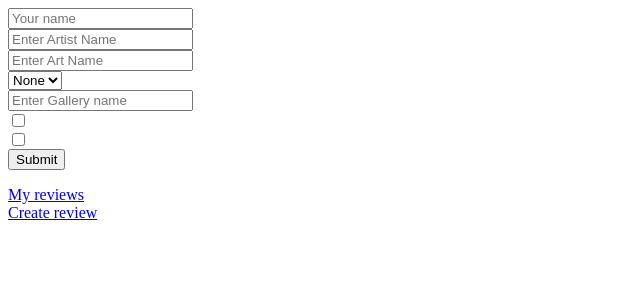
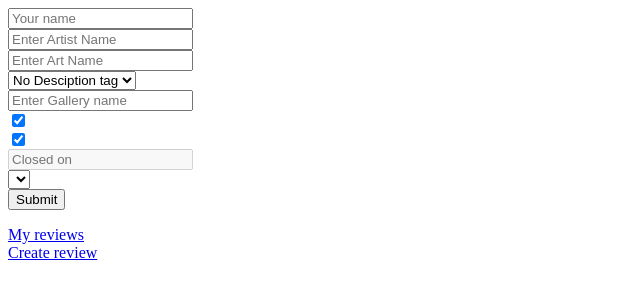
Before and after one commit to Arteur/arteur, a website: page views/review.html in a window 1280 px wide. Shown: the whole page, without its empty margins (0-640 px from the left). Drawn offline with nearby package versions, Linux system fonts and the light colour scheme; files that its build step writes are made by us from their sources.

Commit message:
form review

```diff
--- a/views/review.html
+++ b/views/review.html
@@ -22,11 +22,11 @@
                 </div>
                 <div class="form-group">
                     <div class="col-xs-12 ">
-                        <select name="tags" class="form-control dropdown">
-                            <option selected value="none">None</option>
-                            <option value="music"><span aria-hidden='true' class='glyphicon glyphicon-headphones'></span></option>
-                            <option value="painting"><span aria-hidden='true' class='glyphicon glyphicon-picture'></span></option>
-                            <option value="photo"><span aria-hidden='true' class='glyphicon glyphicon-camera'></span></option>
+                        <select name="tags" class="form-control dropdown selectpicker">
+                            <option selected value="none">No Desciption tag</option>
+                            <option value="music" data-icon="glyphicon-headphones">Music</option>
+                            <option value="painting" data-icon="glyphicon-picture">Painting</option>
+                            <option value="photo" data-icon="glyphicon-camera">Photo</option>
                         </select>
                     </div>
                 </div>
@@ -39,18 +39,33 @@
 
                 <div class="form-group">
                     <div class="col-xs-12 ">
-                        <input type="checkbox" data-toggle="toggle" data-on="Free" data-off="Paid" name="free">
+                        <input type="checkbox" data-toggle="toggle" data-on="Free" data-off="£" name="free" checked>
                     </div>
                 </div>
 
                 <div class="form-group">
                     <div class="col-xs-12 ">
-                         <input name="permanent" type="checkbox" value="true" id="permanent">
+                        <input id='permanent' value='true' type="checkbox" data-toggle="toggle" data-on="Permanent" data-off="Temporary" name="permanent" checked>
+                         <!-- <input name="permanent" type="checkbox" value="true" id="permanent"> Permanent -->
                     </div>
+                </div>
+
+                <div class='form-group col-xs-12' >
+                    <input id="datepicker" type='text' name="endDate" placeholder="Closed on" disabled/>
                 </div>
 
                 <div class="form-group">
                     <div class="col-xs-12 ">
+
+                        <div class="col-xs-12 ">
+                            <select name="stars" class="form-control dropdown selectpicker">
+                                <option selected value="1"></option>
+                                <option value="2"></option>
+                                <option value="3"></option>
+                                <option value="4"></option>
+                                <option value="5"></option>
+                            </select>
+                        </div>
                        <!--  <input id="input-2b" type="number" class="rating" min="0" max="5" step="0.5" data-size="xs"
                                data-symbol="&#xe005;" data-default-caption="{rating} hearts" data-star-captions="{}">
                         <hr> -->
```
Also changed, not shown: assets/js/main.js (+19 -1 lines), views/layout/default.html (+4 -1 lines), assets/css/custom.css (line endings or trailing spaces).
